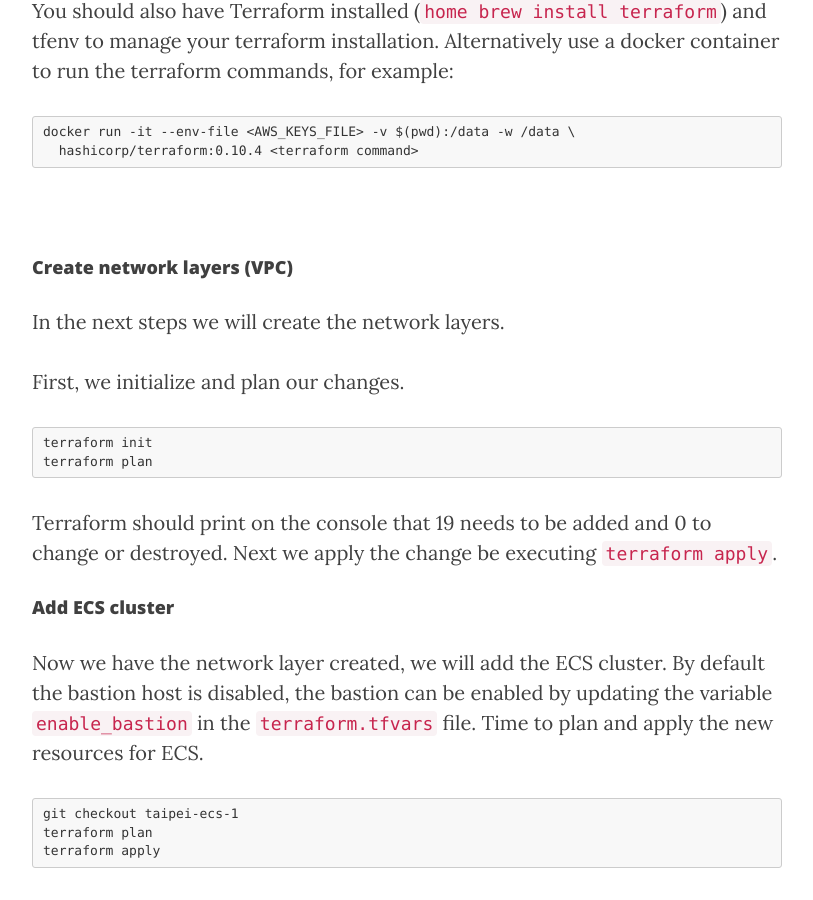
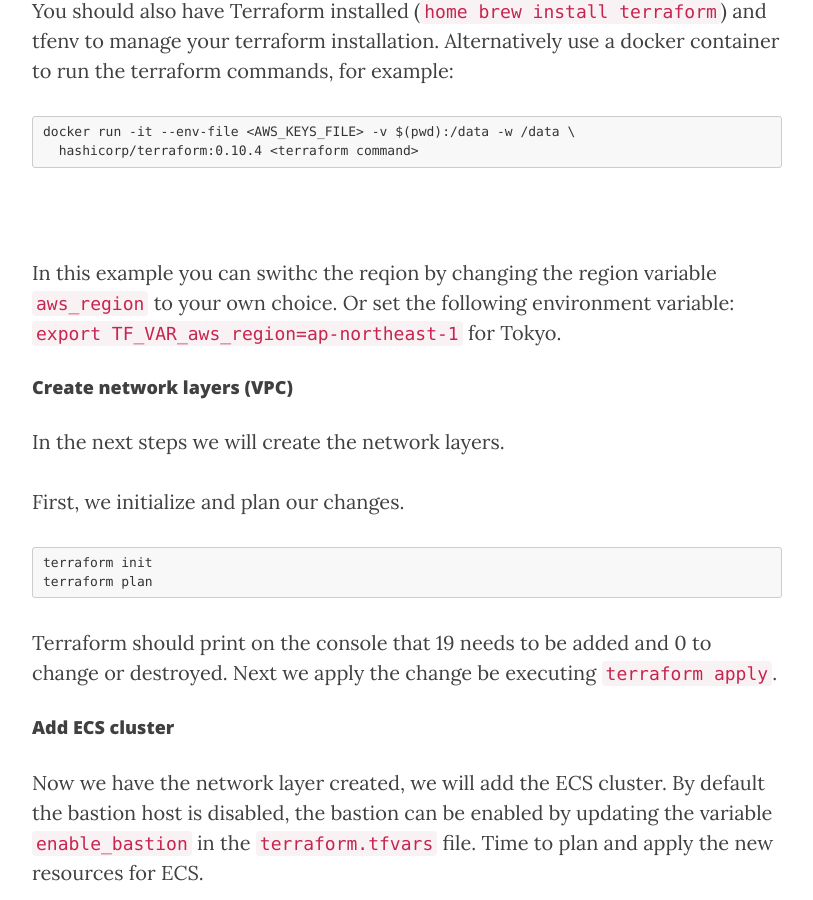
Before and after one commit to 040code/040code, a Jekyll site: the page built from _posts/2018-05-26-talk-taipei.md, in a window 1280 px wide and 900 px high, scrolled down 3183 px. Shown: the whole window, without its empty margins (233-1046 px from the left). Built offline with Jekyll 4.4.1, drawn with Linux system fonts in a browser that asks for light colours; nearby versions of some CDN libraries.

Commit message:
Updates for Taipei

````diff
--- a/_posts/2018-05-26-talk-taipei.md
+++ b/_posts/2018-05-26-talk-taipei.md
@@ -58,6 +58,10 @@
 ```
 <br>
 
+In this example you can swithc the reqion by changing the region variable
+`aws_region` to your own choice. Or set the following environment variable: `export TF_VAR_aws_region=ap-northeast-1`
+for Tokyo.
+
 #### Create network layers (VPC)
 In the next steps we will create the network layers.
 
````
